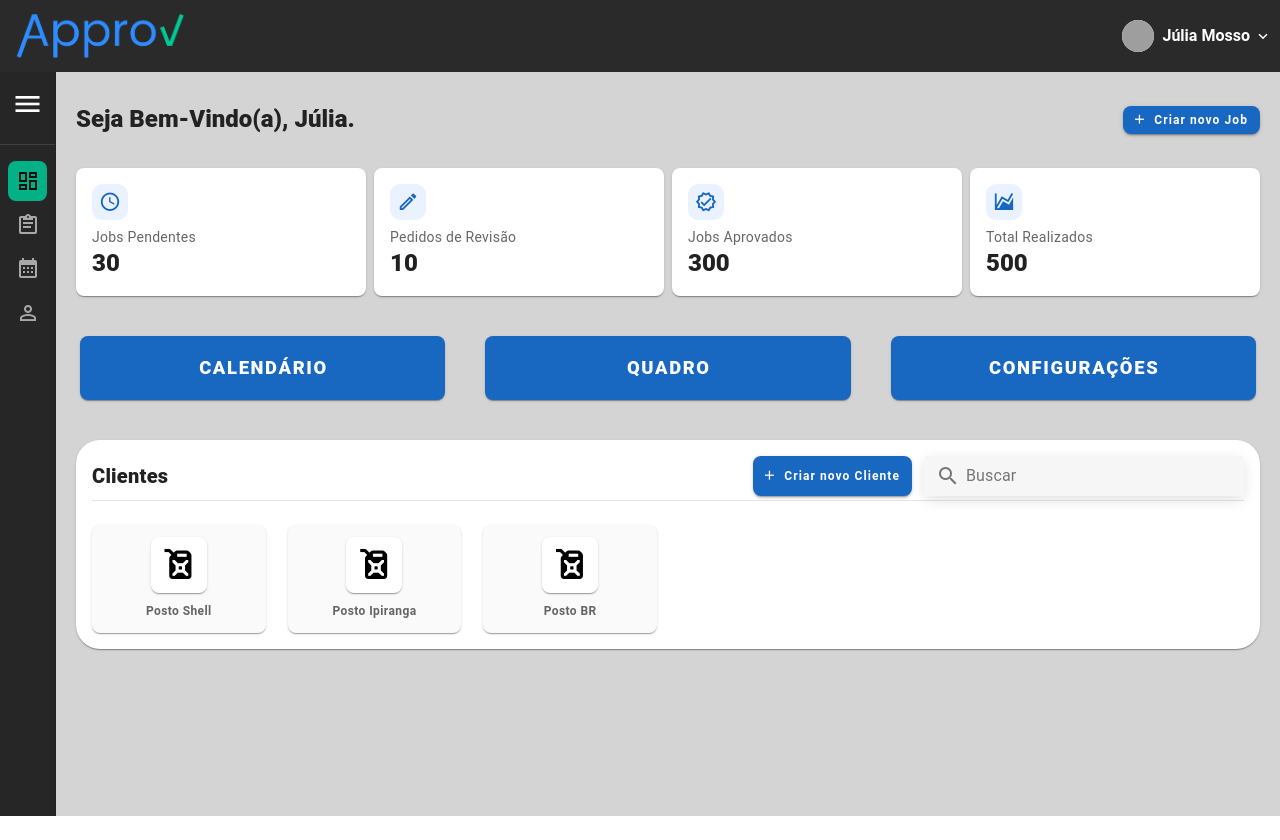
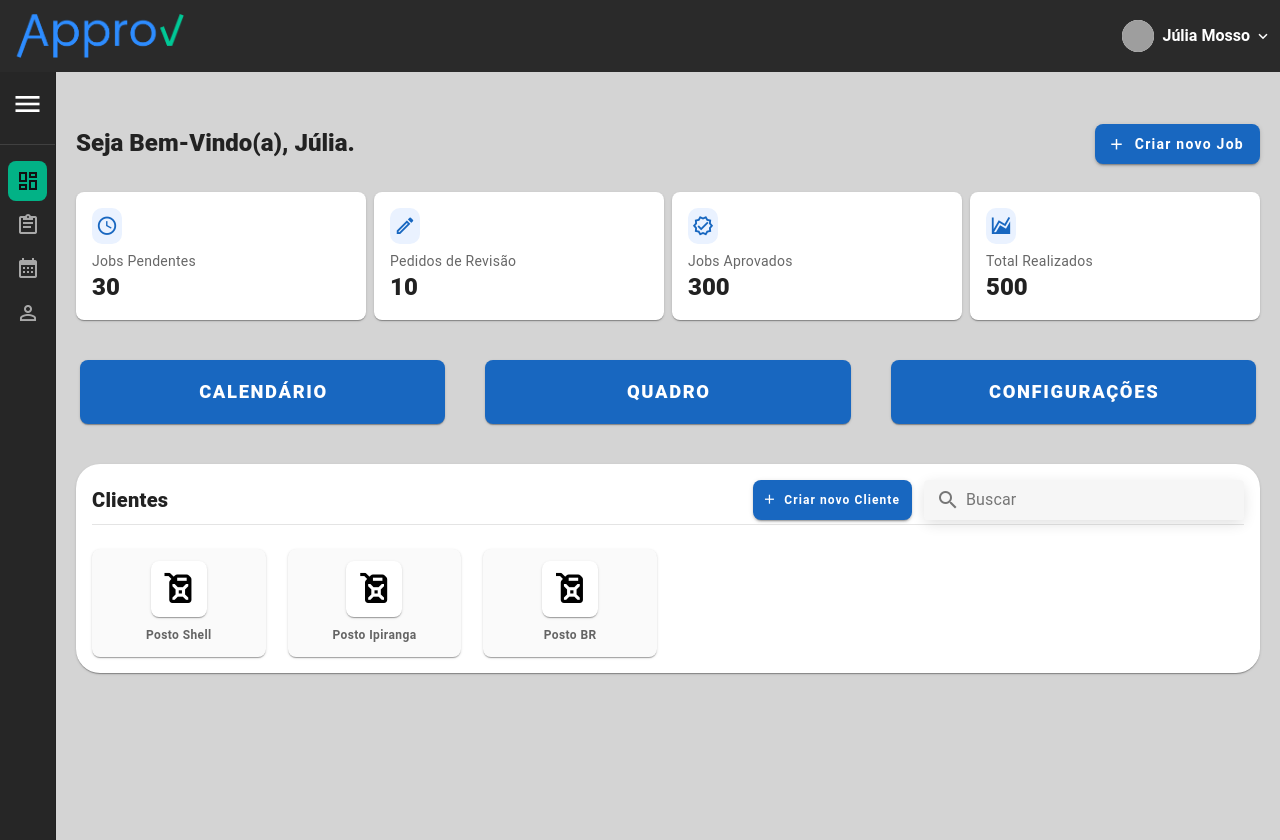
Before and after one commit to tolentino15/APPROVE-front, a Vue app: page / in a window 1280 px wide. Before the commit the page ends 816 px from the top, so only its background shows below. Built offline with nearby package versions, Linux system fonts and the light colour scheme; grey boxes are pictures that could not be loaded; the HTML template or start-up script is replaced by a standard one.

Commit message:
FRONT-50.03-Finalização Base do site

```diff
--- a/src/views/HomeAdmin.vue
+++ b/src/views/HomeAdmin.vue
@@ -18,7 +18,7 @@
         <v-icon size="18">mdi-chevron-down</v-icon>
       </div>
     </v-app-bar>
-
+    h
     <!-- Sidebar: Navegação lateral com ícones e páginas -->
     <v-navigation-drawer
       v-model="drawer"
@@ -61,6 +61,7 @@
         />
       </v-list>
     </v-navigation-drawer>
+    <!-- Main Content: Conteúdo principal da página -->
     <v-main>
       <v-container fluid class="pa-5 bg-outer">
         <v-row>
@@ -74,7 +75,7 @@
                 color="primary"
                 prepend-icon="mdi-plus"
                 class="text-none font-weight-bold rounded-lg"
-                size="small"
+                style="height: 40px"
                 @click="goToCadastroJob"
               >
                 Criar novo Job
@@ -262,8 +263,12 @@ function goToBoardAdmin() {
   box-shadow: 0 4px 14px rgba(0, 0, 0, 0.08);
   max-width: 420px;
 }
+.kpi-card {
+  max-width: 300px;
+  margin: 0 auto;
+}
 .kpi-card .kpi-icon {
-  width: 36px;
+  width: 30px;
   height: 36px;
   border-radius: 10px;
   background: #eaf2ff;
```
